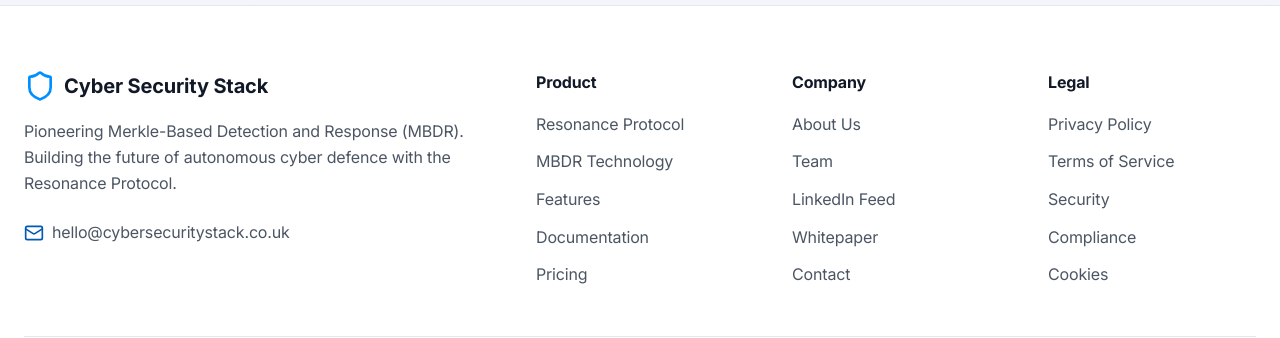
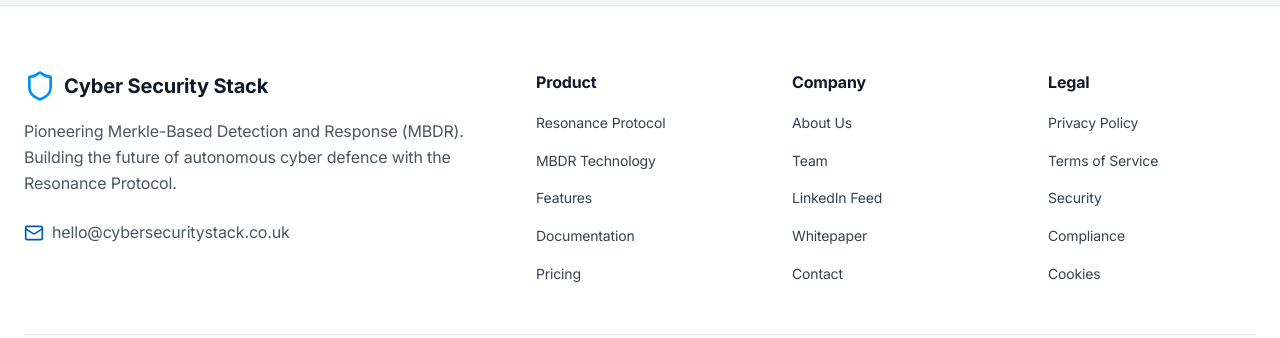
Before and after one commit to DevanshM1211/Cybersecurity-Stack-Website, a Next.js app: page / in a window 1280 px wide. Shown: the part 2459-2797 px from the top of the page. Built offline with nearby package versions, Linux system fonts and the light colour scheme; no server answers.

Commit message:
Foorer Legal Fix

```diff
--- a/components/Footer.tsx
+++ b/components/Footer.tsx
@@ -66,7 +66,7 @@ const Footer = () => {
               <Mail size={20} className="text-cyber-purple" />
               <a
                 href="mailto:hello@cybersecuritystack.co.uk"
-                className="hover:text-cyber-blue transition-colors"
+                className="hover:text-cyber-blue dark:hover:text-cyber-blue transition-colors"
               >
                 hello@cybersecuritystack.co.uk
               </a>
@@ -76,7 +76,7 @@ const Footer = () => {
           {/* Links Columns */}
           {Object.entries(footerLinks).map(([category, links]) => (
             <div key={category}>
-              <h3 className="text-gray-900 dark:text-white font-bold mb-4">
+              <h3 className="text-gray-900 dark:text-white font-bold mb-4 text-base">
                 {category}
               </h3>
               <ul className="space-y-3">
@@ -85,7 +85,7 @@ const Footer = () => {
                     <motion.a
                       whileHover={{ x: 5 }}
                       href={link.href}
-                      className="text-gray-600 dark:text-gray-400 hover:text-cyber-blue transition-colors inline-block"
+                      className="text-gray-700 dark:text-gray-400 hover:text-cyber-blue dark:hover:text-cyber-blue transition-colors inline-block text-sm"
                     >
                       {link.name}
                     </motion.a>
```
